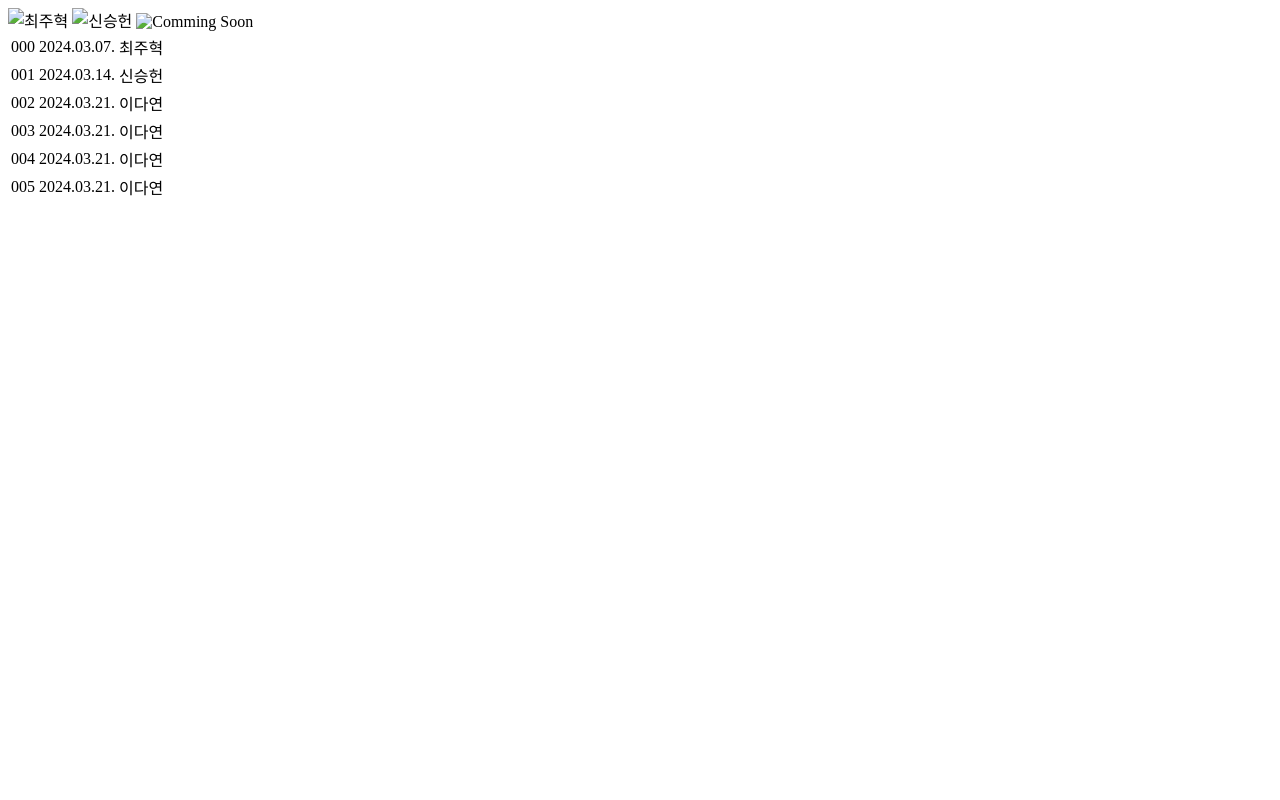
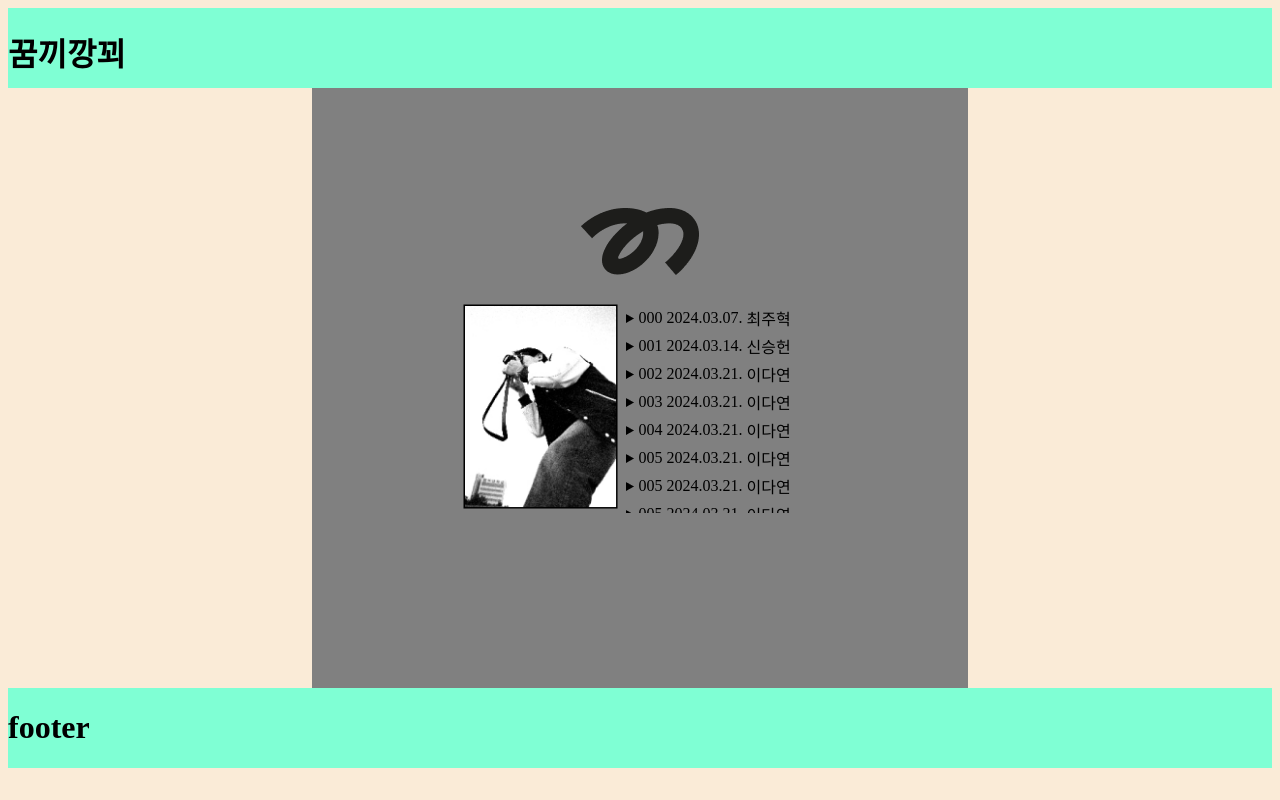
Before and after one commit to ch-ch-choi/gggggggg-vanila, a plain HTML site: page index.html in a window 1280 px wide. Drawn offline with Linux system fonts and the light colour scheme.

Commit message:
Feat: 몸통 그리드 레이아웃 적용

```diff
--- a/index.css
+++ b/index.css
@@ -1,9 +1,80 @@
-/* @font-face {
-    font-family: D2Coding;
-    src: url(./fonts/D2Coding-Ver1.3.2-20180524-all.woff);
+
+/*      ----    BODY    ----       */
+
+body {
+    display: grid;
+    background-color: antiquewhite;
+    grid-template-areas:
+		"header     header      header"
+		"left-open  main        right-open   "
+		"footer     footer      footer";
 }
 
 
-body {
-    font-family: 'D2Coding';
-} */
+/*      ----   HEADER   ----        */
+
+header {
+    background-color: aquamarine;
+    grid-area: header;
+    height: 10vh;
+}
+
+/*      ---- MAIN + BRACKET ----    */
+
+.left-open {
+    grid-area: left-open;
+}
+
+.right-open {
+    grid-area: right-open;
+}
+
+main {
+    background-color: gray;
+    grid-area: main;
+    height: 75vh;
+
+}
+.book-wrap {
+    display: grid;
+    place-items: center;
+    grid-template-areas:
+		".     logo      logo    ."
+		".     portrait  table   ."
+
+}
+
+.book-logo {
+    grid-area: logo;
+    margin-top: 15vh;
+
+}
+
+.book-portrait {
+    grid-area: portrait;
+    justify-self: end;
+    margin-top: 3vh;
+    width: 160px;
+}
+
+.book-table {
+    grid-area: table;
+    justify-self: start;
+    margin-top: 3vh;
+    width: 193px;
+    height: 210px;
+    overflow-y: auto;
+}
+
+.book-item-dsc {
+    margin-right: 10px;
+}
+
+
+/*      ----    FOOTER    ----       */
+
+footer {
+    background-color: aquamarine;
+    grid-area: footer;
+    height: 10vh;
+}
--- a/index.html
+++ b/index.html
@@ -4,67 +4,113 @@
     <meta charset="UTF-8">
     <meta name="viewport" content="width=device-width, initial-scale=1.0">
     <link rel = "stylesheet" href="index.css">
+    <!-- <script src="https://cdn.tailwindcss.com"></script> -->
     <title>gggggggg</title>
 </head>
 <body>
-    <header> </header>
+    <header>
+        <h1>꿈끼깡꾀</h1>
+
+    </header>
 
     <aside class="left-open"> </aside>
 
     <main>
 
-        <header class="main-logo"> </header>
+        <div class="book-wrap">
 
-        <main class="book-wrap">
-
-            <div id="book-portrait">
-                <img class = book-item-portrait src="src/img/portrait" alt="최주혁" width="156" height="205">
-                <img class = book-item-portrait src="src/img/portrait" alt="신승헌" width="156" height="205">
-
-                <img class = book-item-portrait src="src/img/portrait" alt="Comming Soon" width="156" height="205">
+            <div class = "book-logo">
+                <img class = "book-logo-gggg" src="src/gggg_icon.png"">
             </div>
-            <div id="book-table">
+            <div class="book-portrait">
+                <img class = book-item-portrait src="src/portrait/portrait_001.png" alt="최주혁" width="155" height="205">
+            </div>
+            <div class="book-table">
                 <table>
                     <tr class = "book-item-dsc">
+                        <td><img class="book-item-indicator" src="/src/table_indicator.png"></td>
                         <td>000</td>
                         <td>2024.03.07.</td>
-                        <td>최주혁</td>
+                        <td class = "book-item-name">최주혁</td>
                     </tr>
                     <tr class = "book-item-dsc">
+                        <td><img class="book-item-indicator" src="/src/table_indicator.png"></td>
                         <td>001</td>
                         <td>2024.03.14.</td>
-                        <td>신승헌</td>
+                        <td class = "book-item-name">신승헌</td>
                     </tr>
-                    <tr class="book-item-dsc book-item-ready">
+                    <tr class="book-item-dsc book-item-stdby">
+                        <td><img class="book-item-indicator" src="/src/table_indicator.png"></td>
                         <td>002</td>
                         <td>2024.03.21.</td>
-                        <td>이다연</td>
+                        <td class = "book-item-name">이다연</td>
                     </tr>
-                    <tr class="book-item-dsc book-item-ready">
+                    <tr class="book-item-dsc book-item-stdby">
+                        <td><img class="book-item-indicator" src="/src/table_indicator.png"></td>
                         <td>003</td>
                         <td>2024.03.21.</td>
-                        <td>이다연</td>
+                        <td class = "book-item-name">이다연</td>
                     </tr>
-                    <tr class="book-item-dsc book-item-ready">
+                    <tr class="book-item-dsc book-item-stdby">
+                        <td><img class="book-item-indicator" src="/src/table_indicator.png"></td>
                         <td>004</td>
                         <td>2024.03.21.</td>
-                        <td>이다연</td>
+                        <td class = "book-item-name">이다연</td>
                     </tr>
-                    <tr class="book-item-dsc book-item-ready">
+                    <tr class="book-item-dsc book-item-stdby">
+                        <td><img class="book-item-indicator" src="/src/table_indicator.png"></td>
                         <td>005</td>
                         <td>2024.03.21.</td>
-                        <td>이다연</td>
+                        <td class = "book-item-name">이다연</td>
+                    </tr>
+                    <tr class="book-item-dsc book-item-stdby">
+                        <td><img class="book-item-indicator" src="/src/table_indicator.png"></td>
+                        <td>005</td>
+                        <td>2024.03.21.</td>
+                        <td class = "book-item-name">이다연</td>
+                    </tr>
+                    <tr class="book-item-dsc book-item-stdby">
+                        <td><img class="book-item-indicator" src="/src/table_indicator.png"></td>
+                        <td>005</td>
+                        <td>2024.03.21.</td>
+                        <td class = "book-item-name">이다연</td>
+                    </tr>
+                    <tr class="book-item-dsc book-item-stdby">
+                        <td><img class="book-item-indicator" src="/src/table_indicator.png"></td>
+                        <td>005</td>
+                        <td>2024.03.21.</td>
+                        <td class = "book-item-name">이다연</td>
+                    </tr>
+                    <tr class="book-item-dsc book-item-stdby">
+                        <td><img class="book-item-indicator" src="/src/table_indicator.png"></td>
+                        <td>005</td>
+                        <td>2024.03.21.</td>
+                        <td class = "book-item-name">이다연</td>
+                    </tr>
+                    <tr class="book-item-dsc book-item-stdby">
+                        <td><img class="book-item-indicator" src="/src/table_indicator.png"></td>
+                        <td>005</td>
+                        <td>2024.03.21.</td>
+                        <td class = "book-item-name">이다연</td>
+                    </tr>
+                    <tr class="book-item-dsc book-item-stdby">
+                        <td><img class="book-item-indicator" src="/src/table_indicator.png"></td>
+                        <td>005</td>
+                        <td>2024.03.21.</td>
+                        <td class = "book-item-name">이다연</td>
                     </tr>
                 </table>
             </div>
 
-        </main>
+        </div>
 
     </main>
 
     <aside class="right-open"> </aside>
 
-    <footer> </footer>
+    <footer class = "box bg-blue-200">
+        <h1> footer</h1>
+    </footer>
 
 
 </body>
```
Also changed, not shown: src/gggg_icon.png (added), src/portrait/portrait_001.png (added), src/table_indicator.png (added).
